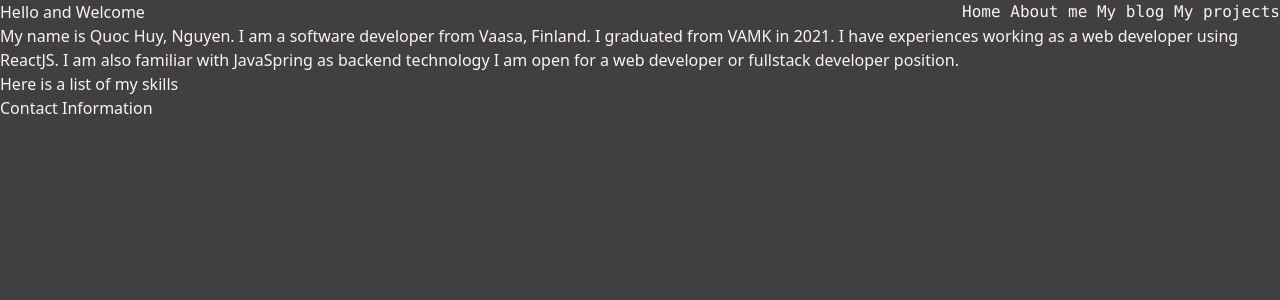
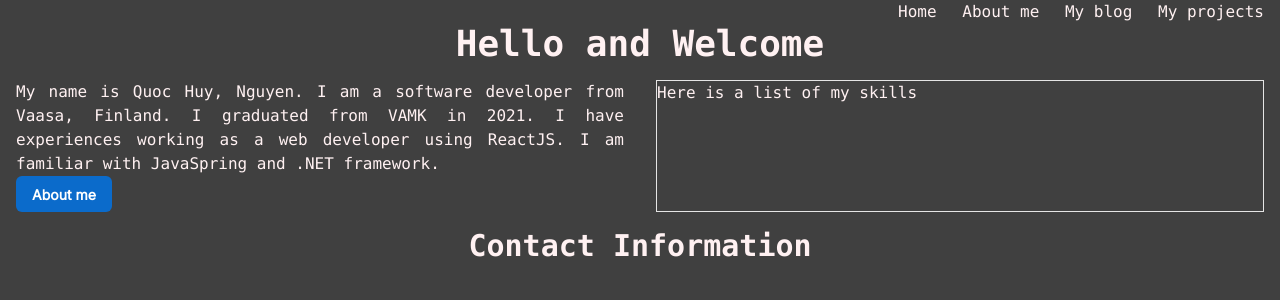
Before and after one commit to papaga3/portfolio, a Next.js app: page / in a window 1280 px wide. Shown: the top 300 px of the page. Built offline with nearby package versions, Linux system fonts and the light colour scheme.

Commit message:
small update

```diff
--- a/src/app/about/page.tsx
+++ b/src/app/about/page.tsx
@@ -1,6 +1,6 @@
 const AboutPage = () => {
     return(
-        <div> About Me </div>
+        <div> Under construction </div>
     );
 }
 
--- a/src/app/blog/page.tsx
+++ b/src/app/blog/page.tsx
@@ -1,6 +1,6 @@
 const BlogPage = () => {
     return (
-        <div> This is Blog Page </div>
+        <div> Under construction </div>
     );
 }
 
--- a/src/app/layout.tsx
+++ b/src/app/layout.tsx
@@ -14,9 +14,11 @@ const RootLayout = ({children} : Readonly<{children: React.ReactNode}>) => {
       <head>
         <meta name="viewport" content="width=device-width, initial-scale=1.0" />
       </head>
-      <body className="bg-gray-700 text-red-50">
+      <body className="bg-gray-700 text-red-50 font-mono">
         <Header />
-        {children}
+        <div className="clear-both">
+          {children}
+        </div>
       </body>
     </html>
   );
--- a/src/app/page.tsx
+++ b/src/app/page.tsx
@@ -1,6 +1,5 @@
-import Image from "next/image";
-import DogImage from "/public/dog.jpg";
 import Link from "next/link";
+import { Button } from "@mui/joy";
 
 const Home = () => {
 
@@ -14,22 +13,26 @@ const Home = () => {
   return(
     <div>
       <div>
-        <h1> Hello and Welcome </h1>
+         <h1 className="text-4xl font-bold text-center"> Hello and Welcome </h1>
+      </div>
+
+      <div className="grid grid-cols-1 md:grid-cols-2">
+        <div className="m-4 text-justify">
+          <p> My name is Quoc Huy, Nguyen. I am a software developer from Vaasa, Finland. I graduated from VAMK in 2021.
+              I have experiences working as a web developer using ReactJS. I am familiar with JavaSpring and .NET framework.
+          </p>
+          <Button>
+            <Link href="/about"> About me </Link>
+          </Button>
+        </div>
+
+        <div className="border m-4">
+            <h2> Here is a list of my skills </h2>
+        </div>
       </div>
 
       <div>
-        <p> My name is Quoc Huy, Nguyen. I am a software developer from Vaasa, Finland. I graduated from VAMK in 2021.
-            I have experiences working as a web developer using ReactJS. I am also familiar with JavaSpring as backend technology
-            I am open for a web developer or fullstack developer position.
-        </p>
-      </div>
-
-      <div>
-          <h2> Here is a list of my skills </h2>
-      </div>
-
-      <div>
-        <h2> Contact Information </h2>
+        <h2 className="text-3xl font-bold text-center"> Contact Information </h2>
       </div>
     </div>
   );
--- a/src/app/projects/page.tsx
+++ b/src/app/projects/page.tsx
@@ -1,6 +1,6 @@
 const ProjectsPage = () => {
     return (
-        <div> Project Page </div>
+        <div> Under construction </div>
     );
 }
 
--- a/src/components/header.tsx
+++ b/src/components/header.tsx
@@ -1,12 +1,19 @@
 import Link from "next/link";
 
 const Header = () => {
+
+    const navElements = [
+        {text: "Home", ref: "/"},
+        {text: "About me", ref: "/about"},
+        {text: "My blog", ref: "/blog"},
+        {text: "My projects", ref: "/projects"}
+    ];
+
     return(
-        <div className="float-right font-mono">
-            <Link href="/"> Home </Link>
-            <Link href="/about"> About me </Link>
-            <Link href="/blog"> My blog </Link>
-            <Link href="/projects"> My projects </Link>
+        <div className="float-right block">
+            {
+                navElements.map((item) => <Link className="pr-4" href={item.ref}> {item.text} </Link>)
+            }
         </div>
     );
 }
```
Also changed, not shown: 1 other file (tests, documents, lock files or other folders).
